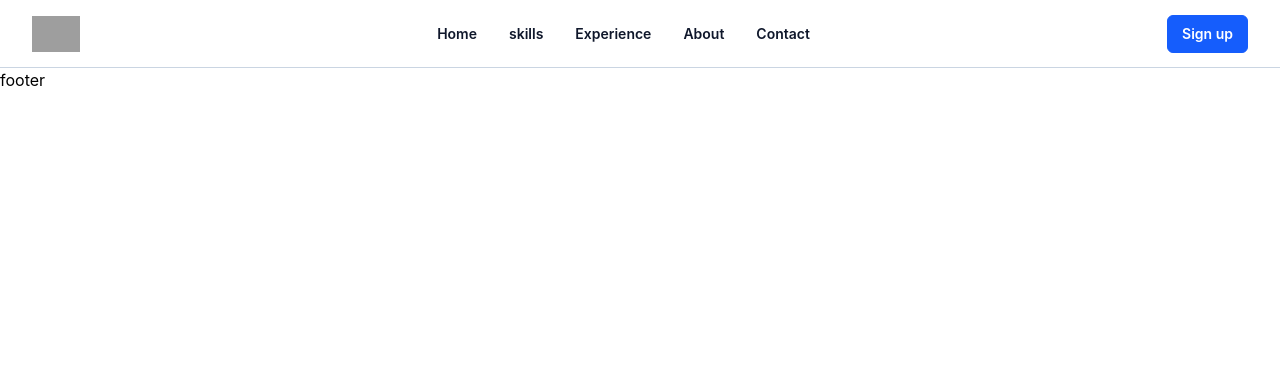
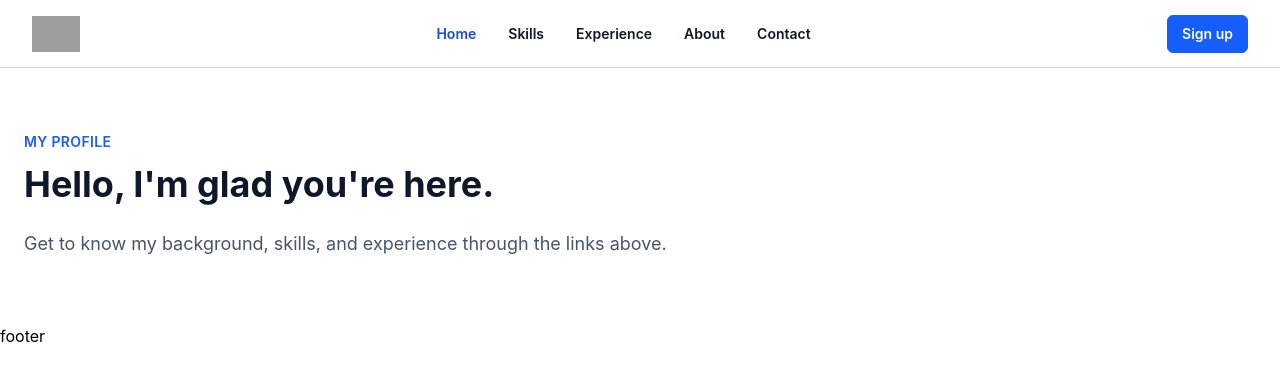
Before and after one commit to tousif-11/My-Profile, a React (Vite) app: page / in a window 1280 px wide. Shown: the top 380 px of the page. Built offline with nearby package versions, Linux system fonts and the light colour scheme; grey boxes are pictures that could not be loaded.

Commit message:
Update project

```diff
--- a/package.json
+++ b/package.json
@@ -14,6 +14,7 @@
     "react": "^19.2.8",
     "react-dom": "^19.2.8",
     "react-router": "^8.3.0",
+    "react-router-dom": "^7.18.2",
     "tailwindcss": "^4.3.3"
   },
   "devDependencies": {
--- a/src/components/Header.jsx
+++ b/src/components/Header.jsx
@@ -1,3 +1,6 @@
+import { NavLink } from "react-router";
+
+
 
 
 const Footer = () => {
@@ -24,19 +27,20 @@ const Footer = () => {
         </div>
         <ul className="flex flex-col gap-8 font-semibold text-sm text-slate-900 dark:text-slate-50 lg:flex-row max-lg:p-6">
           <li>
-            <a href="#" className="hover:text-blue-700 dark:hover:text-blue-400 focus:outline-none focus-visible:ring-2 focus-visible:ring-blue-500 rounded" aria-current="page">Home</a>
+            <NavLink to="/" className={({ isActive }) => `${isActive ? "text-blue-700 dark:text-blue-400" : ""} hover:text-blue-700 dark:hover:text-blue-400 focus:outline-none focus-visible:ring-2 focus-visible:ring-blue-500 rounded`}>Home</NavLink>
+
           </li>
           <li>
-            <a href="#" className="hover:text-blue-700 dark:hover:text-blue-400 focus:outline-none focus-visible:ring-2 focus-visible:ring-blue-500 rounded">skills</a>
+            <NavLink to="/skills" className={({ isActive }) => `${isActive ? "text-blue-700 dark:text-blue-400" : ""} hover:text-blue-700 dark:hover:text-blue-400 focus:outline-none focus-visible:ring-2 focus-visible:ring-blue-500 rounded`}>Skills</NavLink>
           </li>
           <li>
-            <a href="#" className="hover:text-blue-700 dark:hover:text-blue-400 focus:outline-none focus-visible:ring-2 focus-visible:ring-blue-500 rounded">Experience</a>
+            <NavLink to="/experience" className={({ isActive }) => `${isActive ? "text-blue-700 dark:text-blue-400" : ""} hover:text-blue-700 dark:hover:text-blue-400 focus:outline-none focus-visible:ring-2 focus-visible:ring-blue-500 rounded`}>Experience</NavLink>
           </li>
           <li>
-            <a href="#" className="hover:text-blue-700 dark:hover:text-blue-400 focus:outline-none focus-visible:ring-2 focus-visible:ring-blue-500 rounded">About</a>
+            <NavLink to="/about" className={({ isActive }) => `${isActive ? "text-blue-700 dark:text-blue-400" : ""} hover:text-blue-700 dark:hover:text-blue-400 focus:outline-none focus-visible:ring-2 focus-visible:ring-blue-500 rounded`}>About</NavLink>
           </li>
           <li>
-            <a href="#" className="hover:text-blue-700 dark:hover:text-blue-400 focus:outline-none focus-visible:ring-2 focus-visible:ring-blue-500 rounded">Contact</a>
+            <NavLink to="/contact" className={({ isActive }) => `${isActive ? "text-blue-700 dark:text-blue-400" : ""} hover:text-blue-700 dark:hover:text-blue-400 focus:outline-none focus-visible:ring-2 focus-visible:ring-blue-500 rounded`}>Contact</NavLink>
           </li>
         </ul>
       </div>
--- a/src/main.jsx
+++ b/src/main.jsx
@@ -5,6 +5,9 @@ import router from './router'
 import { createRoot } from 'react-dom/client'
 
 
+
 createRoot(document.getElementById('root')).render(
-  <RouterProvider router={router} />,
+
+    <RouterProvider router={router} />
+
 )
--- /dev/null
+++ b/src/pages/About.jsx
@@ -0,0 +1,14 @@
+const About = () => {
+  return (
+    <main className="mx-auto max-w-7xl px-6 py-16">
+      <p className="text-sm font-semibold uppercase tracking-wide text-blue-600">About</p>
+      <h1 className="mt-3 text-4xl font-bold text-slate-900">A little about me</h1>
+      <p className="mt-6 max-w-2xl text-lg leading-8 text-slate-600">
+        Welcome to my profile. This page is ready for a short introduction,
+        background, and the work that motivates me.
+      </p>
+    </main>
+  );
+};
+
+export default About;
--- /dev/null
+++ b/src/pages/Contact.jsx
@@ -0,0 +1,13 @@
+const Contact = () => {
+  return (
+    <main className="mx-auto max-w-7xl px-6 py-16">
+      <p className="text-sm font-semibold uppercase tracking-wide text-blue-600">Contact</p>
+      <h1 className="mt-3 text-4xl font-bold text-slate-900">Let&apos;s connect</h1>
+      <p className="mt-6 max-w-2xl text-lg leading-8 text-slate-600">
+        Have a project or opportunity in mind? Add your preferred contact details here.
+      </p>
+    </main>
+  );
+};
+
+export default Contact;
--- /dev/null
+++ b/src/pages/Experience.jsx
@@ -0,0 +1,13 @@
+const Experience = () => {
+  return (
+    <main className="mx-auto max-w-7xl px-6 py-16">
+      <p className="text-sm font-semibold uppercase tracking-wide text-blue-600">Experience</p>
+      <h1 className="mt-3 text-4xl font-bold text-slate-900">My experience</h1>
+      <p className="mt-6 max-w-2xl text-lg leading-8 text-slate-600">
+        A timeline of roles, projects, and lessons learned throughout my career.
+      </p>
+    </main>
+  );
+};
+
+export default Experience;
--- /dev/null
+++ b/src/pages/Home.jsx
@@ -0,0 +1,13 @@
+const Home = () => {
+  return (
+    <main className="mx-auto max-w-7xl px-6 py-16">
+      <p className="text-sm font-semibold uppercase tracking-wide text-blue-600">My profile</p>
+      <h1 className="mt-3 text-4xl font-bold text-slate-900">Hello, I&apos;m glad you&apos;re here.</h1>
+      <p className="mt-6 max-w-2xl text-lg leading-8 text-slate-600">
+        Get to know my background, skills, and experience through the links above.
+      </p>
+    </main>
+  );
+};
+
+export default Home;
--- /dev/null
+++ b/src/pages/Skills.jsx
@@ -0,0 +1,13 @@
+const Skills = () => {
+  return (
+    <main className="mx-auto max-w-7xl px-6 py-16">
+      <p className="text-sm font-semibold uppercase tracking-wide text-blue-600">Skills</p>
+      <h1 className="mt-3 text-4xl font-bold text-slate-900">What I work with</h1>
+      <p className="mt-6 max-w-2xl text-lg leading-8 text-slate-600">
+        Explore the tools, technologies, and strengths I bring to each project.
+      </p>
+    </main>
+  );
+};
+
+export default Skills;
--- a/src/router.jsx
+++ b/src/router.jsx
@@ -1,5 +1,10 @@
 import { createBrowserRouter } from "react-router";
 import Layout from "./Layout";
+import Home from "./pages/Home";
+import About from "./pages/About";
+import Skills from "./pages/Skills";
+import Experience from "./pages/Experience";
+import Contact from "./pages/Contact";
 
 
 
@@ -8,7 +13,11 @@ const router = createBrowserRouter([
     path: "/",
     element: <Layout />,
     children: [
-
+      { index: true, element: <Home /> },
+      { path: "about", element: <About /> },
+      { path: "skills", element: <Skills /> },
+      { path: "experience", element: <Experience /> },
+      { path: "contact", element: <Contact /> },
     ],
   },
 ]);
```
Also changed, not shown: src/Layout.jsx (+4 -4 lines), 1 other file (tests, documents, lock files or other folders).
